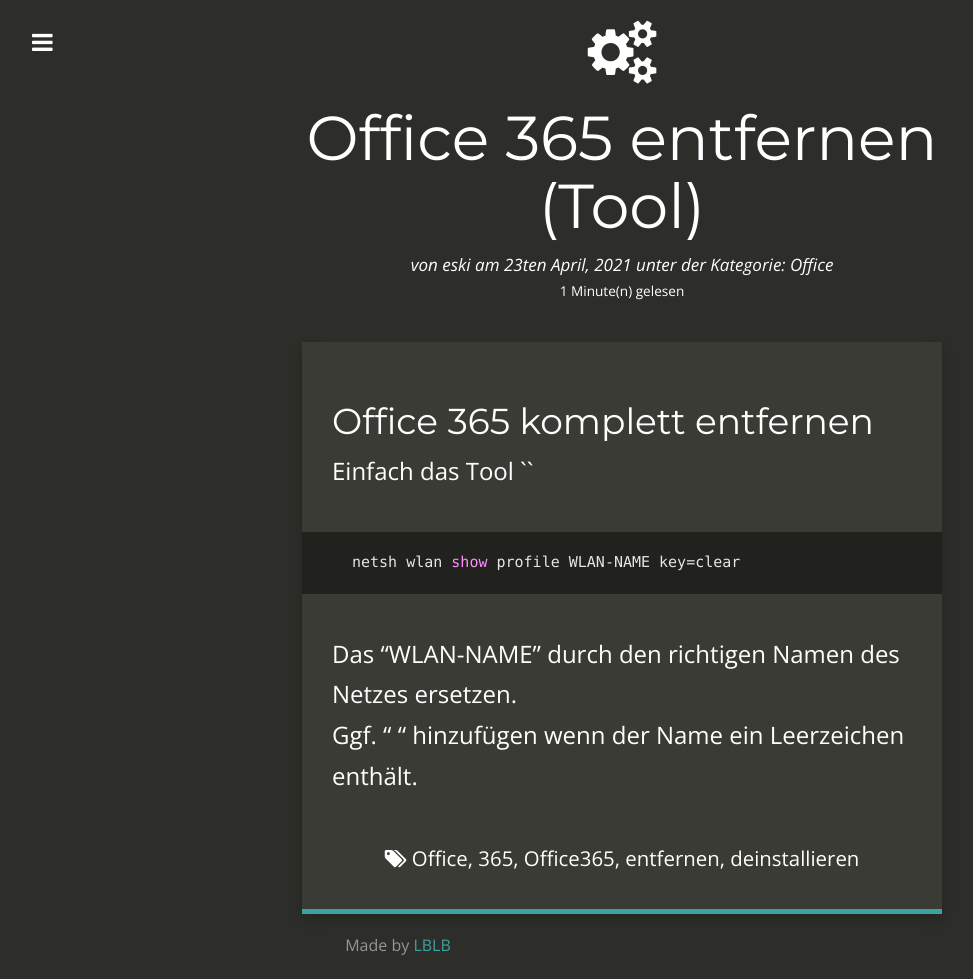
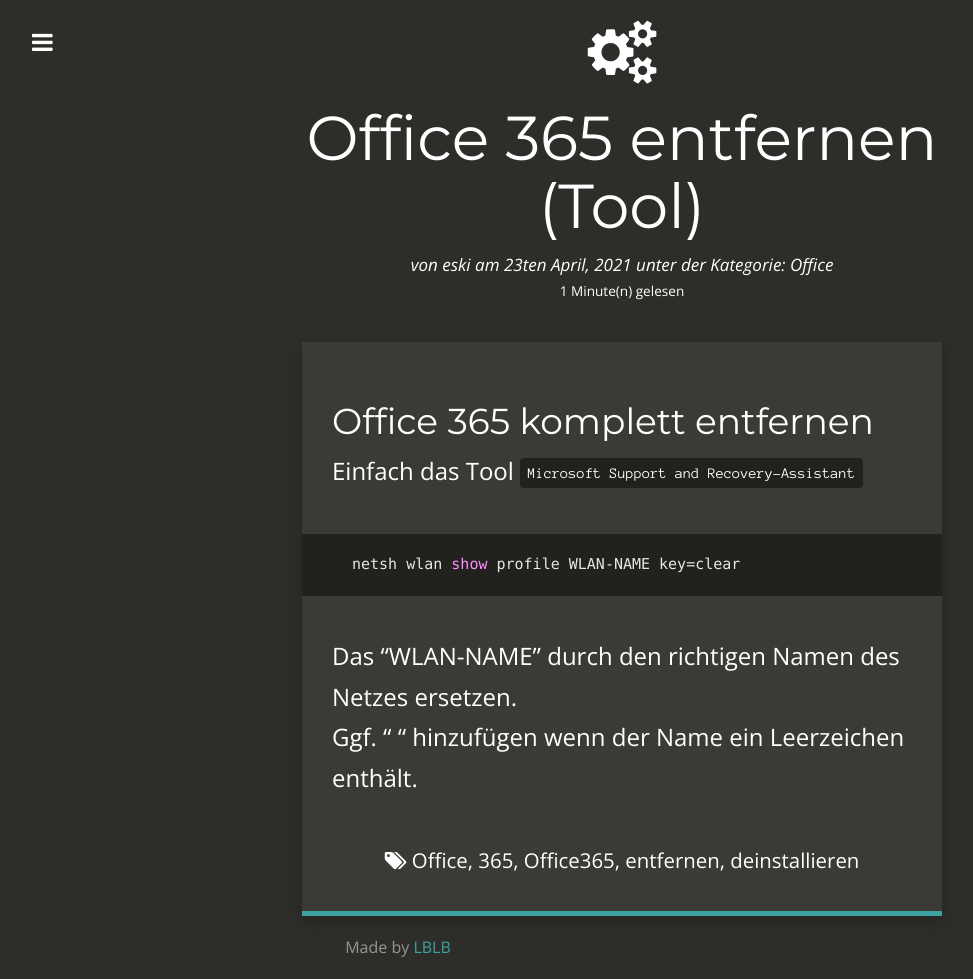
Before and after one commit to eski1337/lblb-it-ffd00, a Jekyll site: the page built from _posts/2021-23-04-Office365_uninstall.md, in a window 1280 px wide. Shown: the whole page, without its empty margins (18-991 px from the left). Built offline with Jekyll 4.4.1, drawn with Linux system fonts in a browser that asks for light colours; nearby versions of some CDN libraries; comment, search, counter and statistics services are not loaded.

Commit message:
2021-23-04-Office365_uninstall.md: changed

````diff
--- a/_posts/2021-23-04-Office365_uninstall.md
+++ b/_posts/2021-23-04-Office365_uninstall.md
@@ -16,7 +16,7 @@
 
 ## Office 365 komplett entfernen
 
-Einfach das Tool ``
+Einfach das Tool `Microsoft Support and Recovery-Assistant`
 ```
 netsh wlan show profile WLAN-NAME key=clear
 ```
````
